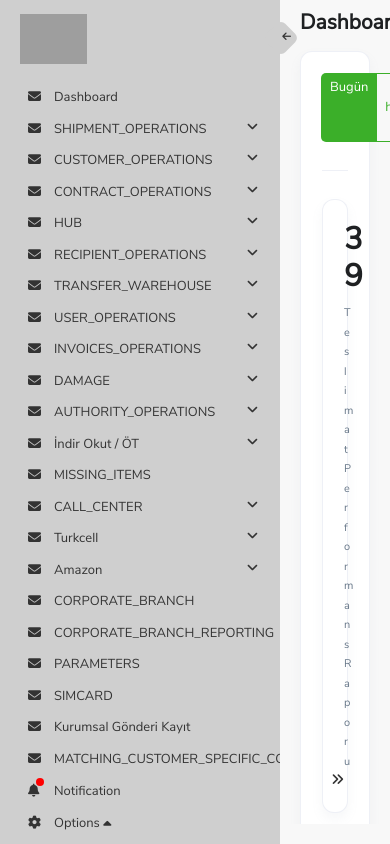
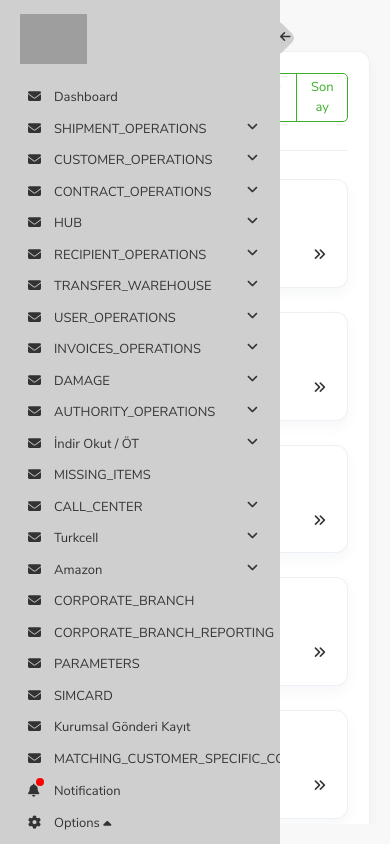
Before and after one commit to yunusemre/yet-react-redux-boilerplate, a React (Create React App) app: page /home in a window 390 px wide. Built offline with nearby package versions, Linux system fonts and the light colour scheme; grey boxes are pictures that could not be loaded.

Commit message:
updated mobile

```diff
--- a/src/assets/scss/index.scss
+++ b/src/assets/scss/index.scss
@@ -76,7 +76,7 @@ a {
     display: block;
 
     &.open {
-      width: calc(100% - #{$menuOpenWidth}px);
+      width: 100%;
     }
   }
 }
--- a/src/layout/sidebar/index.tsx
+++ b/src/layout/sidebar/index.tsx
@@ -17,14 +17,17 @@ const SidebarMenu = () => {
 
   return (
     <div id="sidebar" className="sidebar position-relative">
-      <div className="sidebar-toggle c-pointer" onClick={() => dispatch(menuToggle())}>
+      <div
+        className={`sidebar-toggle c-pointer${isOpenMenu}`}
+        onClick={() => dispatch(menuToggle())}
+      >
         {menuState ? (
           <i className="fa-solid fa-arrow-left"></i>
         ) : (
           <i className="fa-solid fa-arrow-right"></i>
         )}
       </div>
-      <div className={`kolaygelsin-navbar ${isOpenMenu}`}>
+      <div className={`kolaygelsin-navbar${isOpenMenu}`}>
         <nav className="nav">
           <Link to="/" className="nav_logo mb-4 d-block">
             <span className="c-pointer">
--- a/src/layout/sidebar/sidebar.scss
+++ b/src/layout/sidebar/sidebar.scss
@@ -56,6 +56,7 @@ $sidebarFullWidth: 280;
     display: none;
 
     &.show {
+      position: absolute;
       display: block;
     }
   }
@@ -117,6 +118,7 @@ $sidebarFullWidth: 280;
   z-index: 2;
 
   i {
+    position: absolute;
     font-size: 10px;
     color: var(--color);
   }
@@ -135,14 +137,32 @@ $sidebarFullWidth: 280;
   }
 
   @media screen and (max-width: 768px) {
-    right: -18px;
+    left: -2px;
+
+    i {
+      position: absolute;
+      font-size: 12px;
+      top: 11px;
+      left: 4px;
+    }
 
     &:after {
       content: '';
       width: 26px;
       height: 26px;
       top: 5px;
-      right: 4px;
+      right: -3px;
+    }
+
+    &.show {
+      left: 274px;
+
+      i {
+        position: absolute;
+        font-size: 12px;
+        top: 11px;
+        left: 6px;
+      }
     }
   }
 }
```
